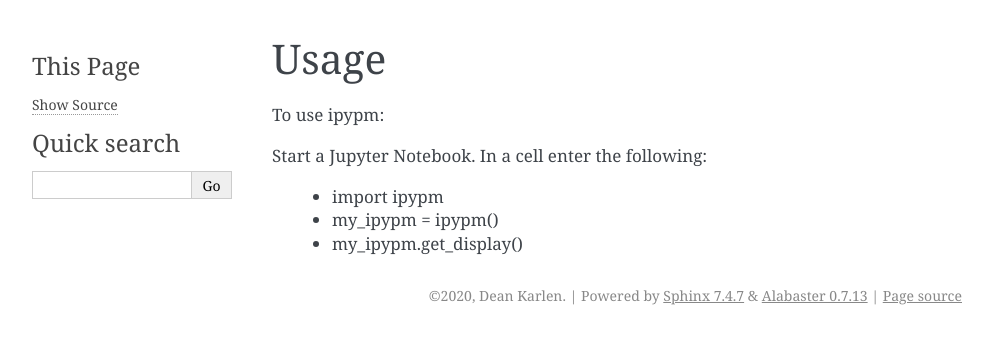
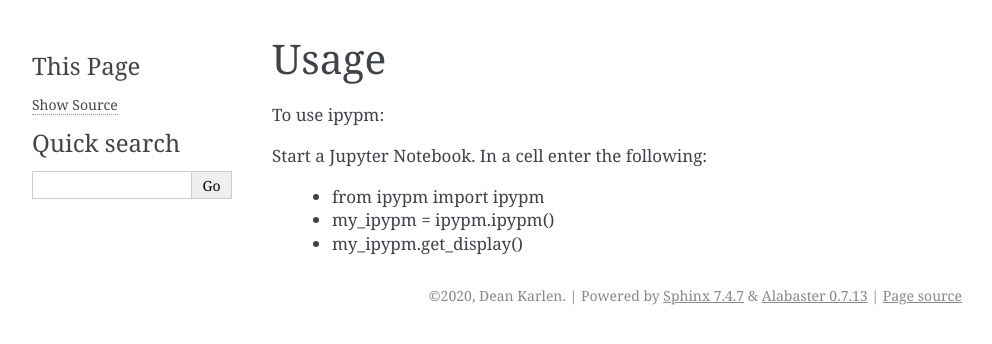
Before and after one commit to pypm/ipypm, a Sphinx documentation site: the page built from docs/usage.rst, in a window 1280 px wide. Shown: the top 344 px of the page, without its empty margins (148-1140 px from the left). Built offline with Sphinx 7.4.7, drawn with Linux system fonts in a browser that asks for light colours; pages that are not in the unit, such as notebooks, are missing from menus.

Commit message:
More cleaning for initial release

```diff
--- a/docs/usage.rst
+++ b/docs/usage.rst
@@ -6,6 +6,6 @@ To use ipypm:
 
 Start a Jupyter Notebook. In a cell enter the following:
 
-    - import ipypm
-    - my_ipypm = ipypm()
+    - from ipypm import ipypm
+    - my_ipypm = ipypm.ipypm()
     - my_ipypm.get_display()
```
